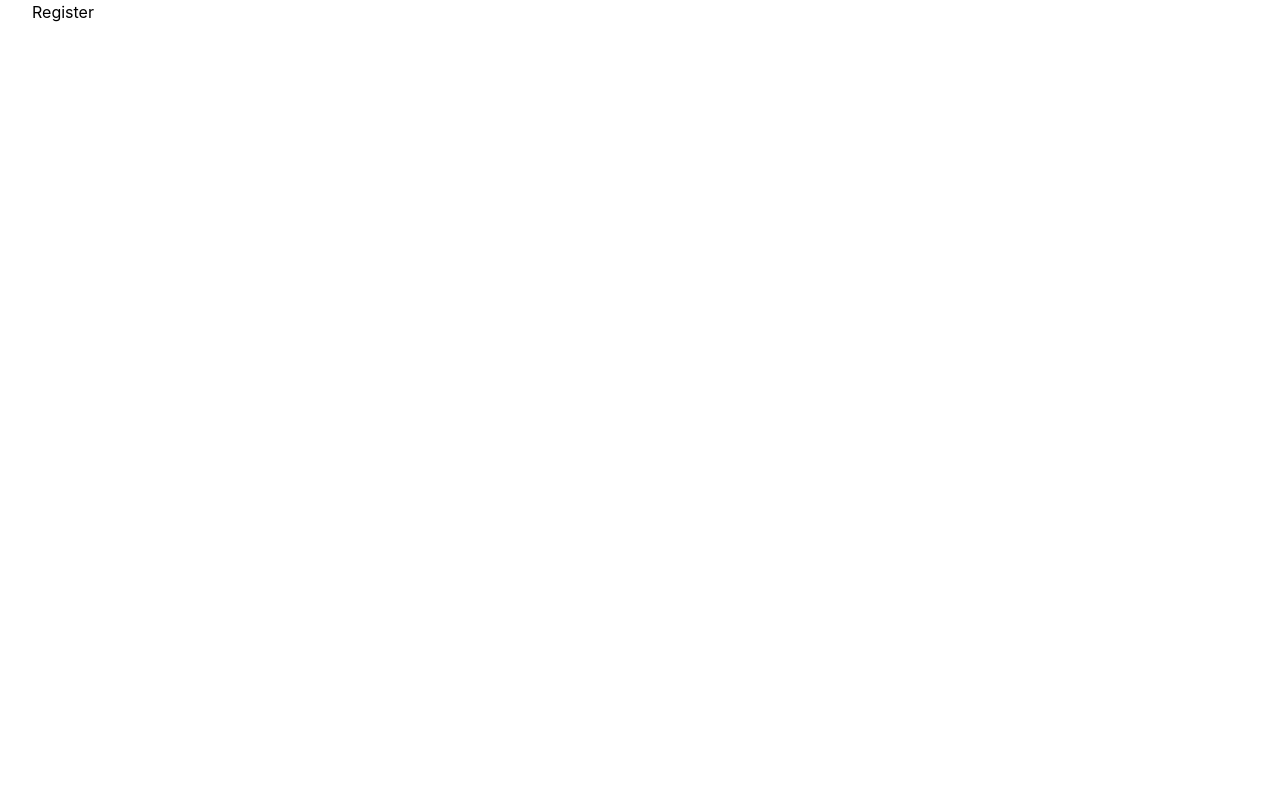
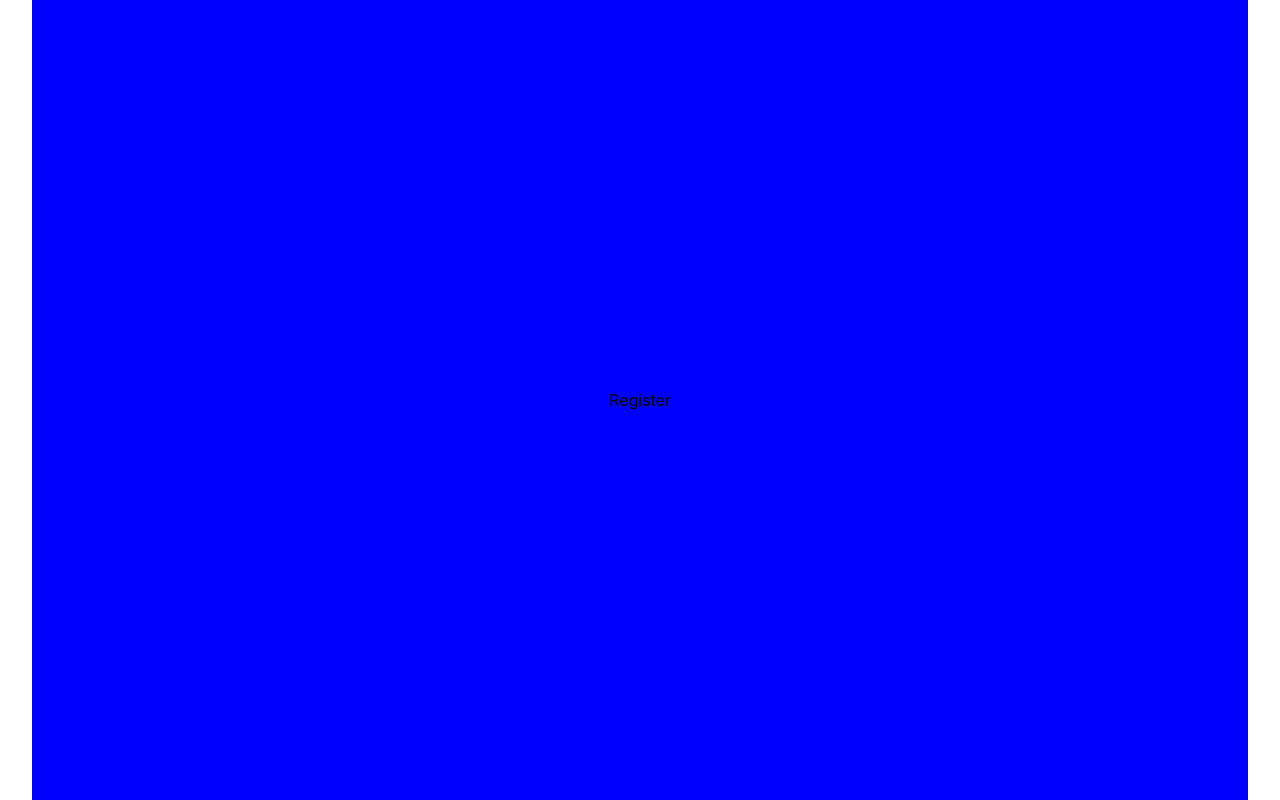
Before and after one commit to The-Jitu-Assignments/connect, a React (Vite) app in the folder frontend/: page /register in a window 1280 px wide. Built offline with nearby package versions, Linux system fonts and the light colour scheme.

Commit message:
added styles to the sign up page

```diff
--- a/frontend/src/pages/login/Login.jsx
+++ b/frontend/src/pages/login/Login.jsx
@@ -11,7 +11,7 @@ const Login = () => {
           <h2 onClick={() => navigate('/')}>EquiKonnect</h2>
           <div>
             <span className='login-title_btn active'>Login</span>
-            <span className='login-title_btn'>Register</span>
+            <span className='login-title_btn' onClick={() => navigate('/register')}>Register</span>
           </div>
         </div>
         <h3>Sign In</h3>
--- /dev/null
+++ b/frontend/src/pages/register/Register.css
@@ -0,0 +1,7 @@
+.register-container {
+  display: flex;
+  align-items: center;
+  justify-content: center;
+  background-color: blue;
+  height: 100vh;
+}
--- a/frontend/src/pages/register/Register.jsx
+++ b/frontend/src/pages/register/Register.jsx
@@ -1,8 +1,9 @@
-import React from 'react'
+import React from 'react';
+import './Register.css'
 
 const Register = () => {
   return (
-    <div>Register</div>
+    <div className='register-container'>Register</div>
   )
 }
 
```
